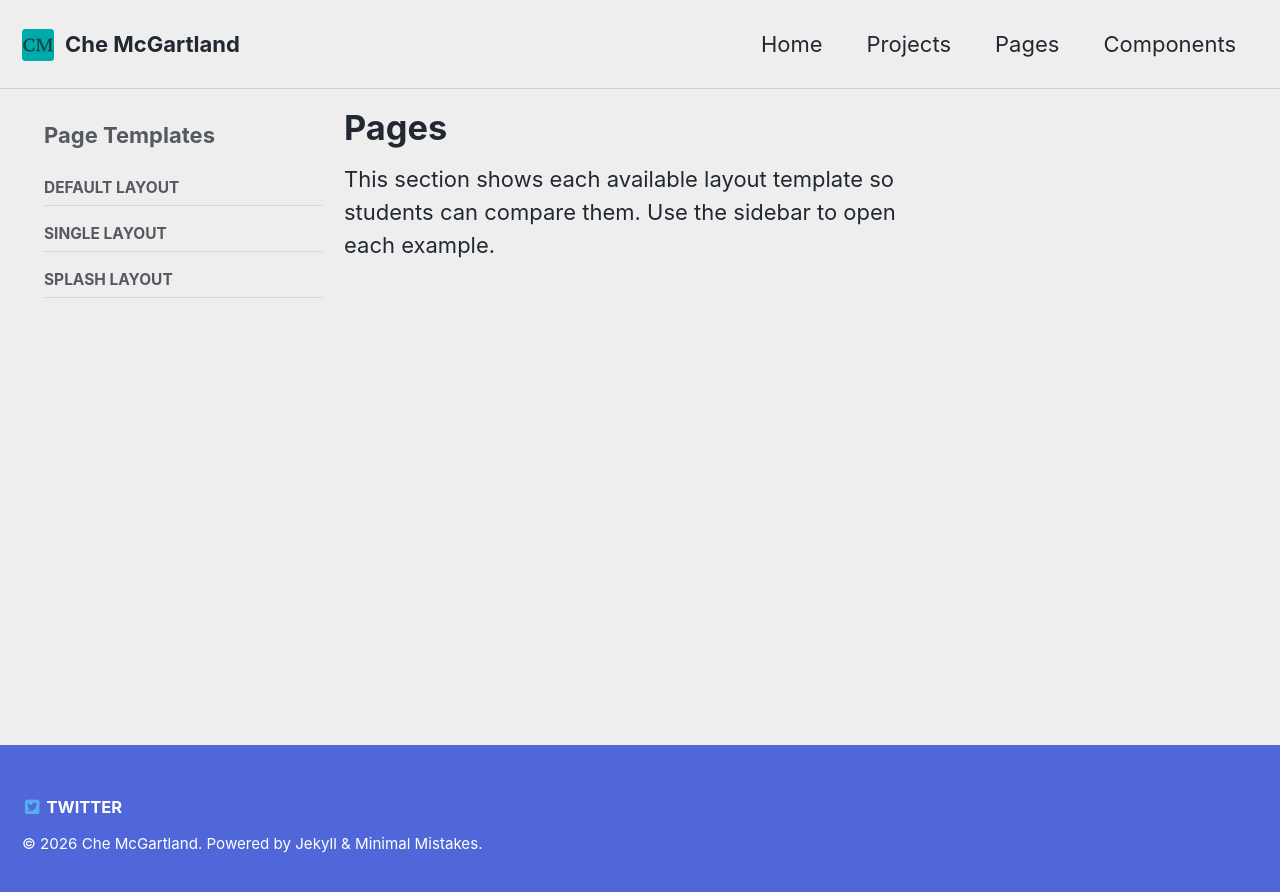
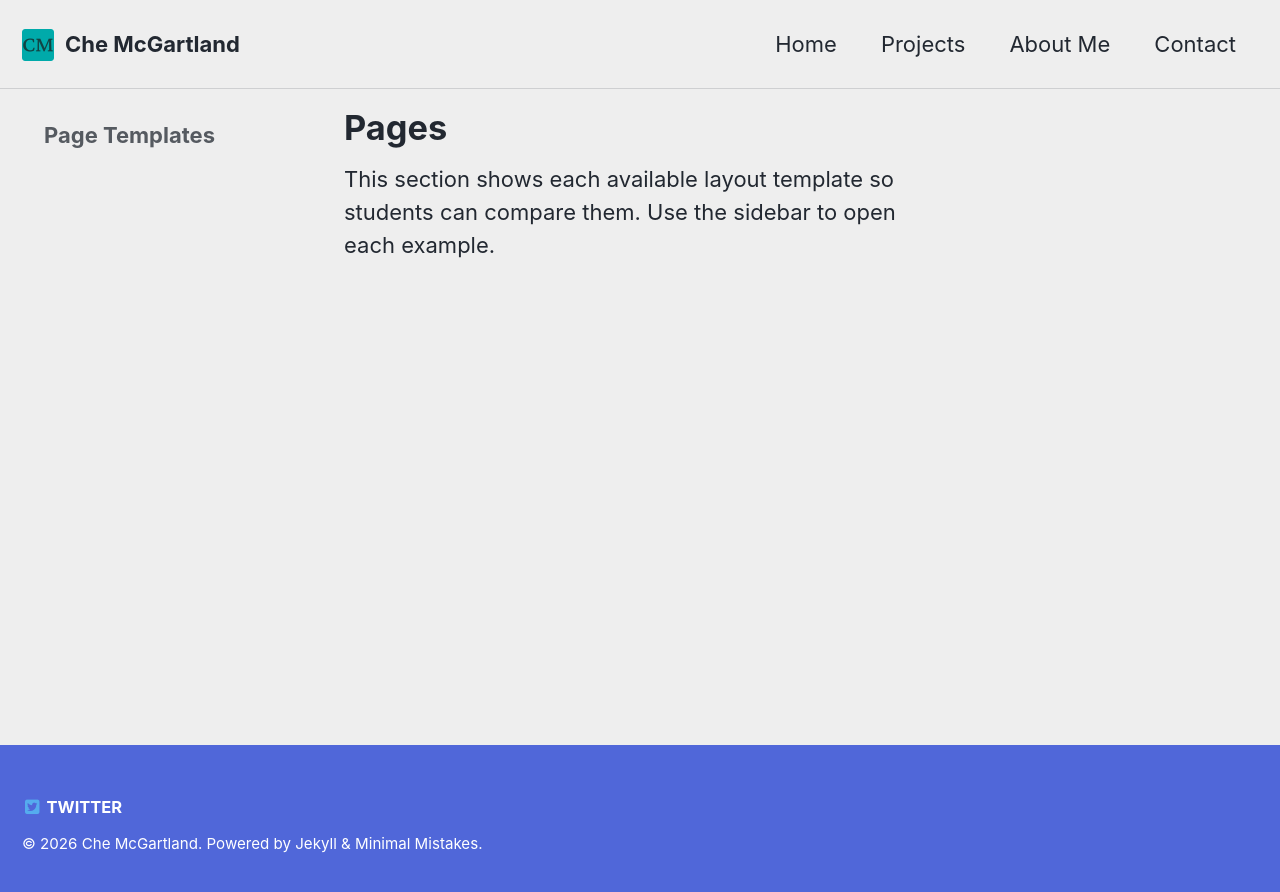
Before and after one commit to chemcg19/chemcg19.github.io, a Jekyll site: the page built from _pages/pages.md, in a window 1280 px wide. Shown: the top 892 px of the page. Built offline with Jekyll 4.4.1, drawn with Linux system fonts in a browser that asks for light colours; part of the change alters nothing that is shown.

Commit message:
Update navigation structure and add new links
Removed several child navigation items and added 'About Me' and 'Contact' links.

```diff
--- a/_data/navigation.yml
+++ b/_data/navigation.yml
@@ -4,36 +4,7 @@ main:
     url: /
   - title: "Projects"
     url: /projects/
-    children:
-      - title: "Game Jam"
-        url: /projects/game-jam/
-      - title: "Capstone"
-        url: /projects/capstone/
-  - title: "Pages"
-    url: /pages/
-    children:
-      - title: "Default Layout"
-        url: /pages/default/
-      - title: "Single Layout"
-        url: /pages/single/
-      - title: "Splash Layout"
-        url: /pages/splash/
-  - title: "Components"
-    url: /components/
-
-
-# Sidebar menu for the Projects page
-projects:
-  - title: "Game Jam"
-    url: /projects/game-jam/
-  - title: "Capstone"
-    url: /projects/capstone/
-
-# Sidebar menu for the Pages page
-pages:
-  - title: "Default Layout"
-    url: /pages/default/
-  - title: "Single Layout"
-    url: /pages/single/
-  - title: "Splash Layout"
-    url: /pages/splash/
+  - title: "About Me"
+    url: /about-me/
+  - title: "Contact"
+    url: /contact/
```
